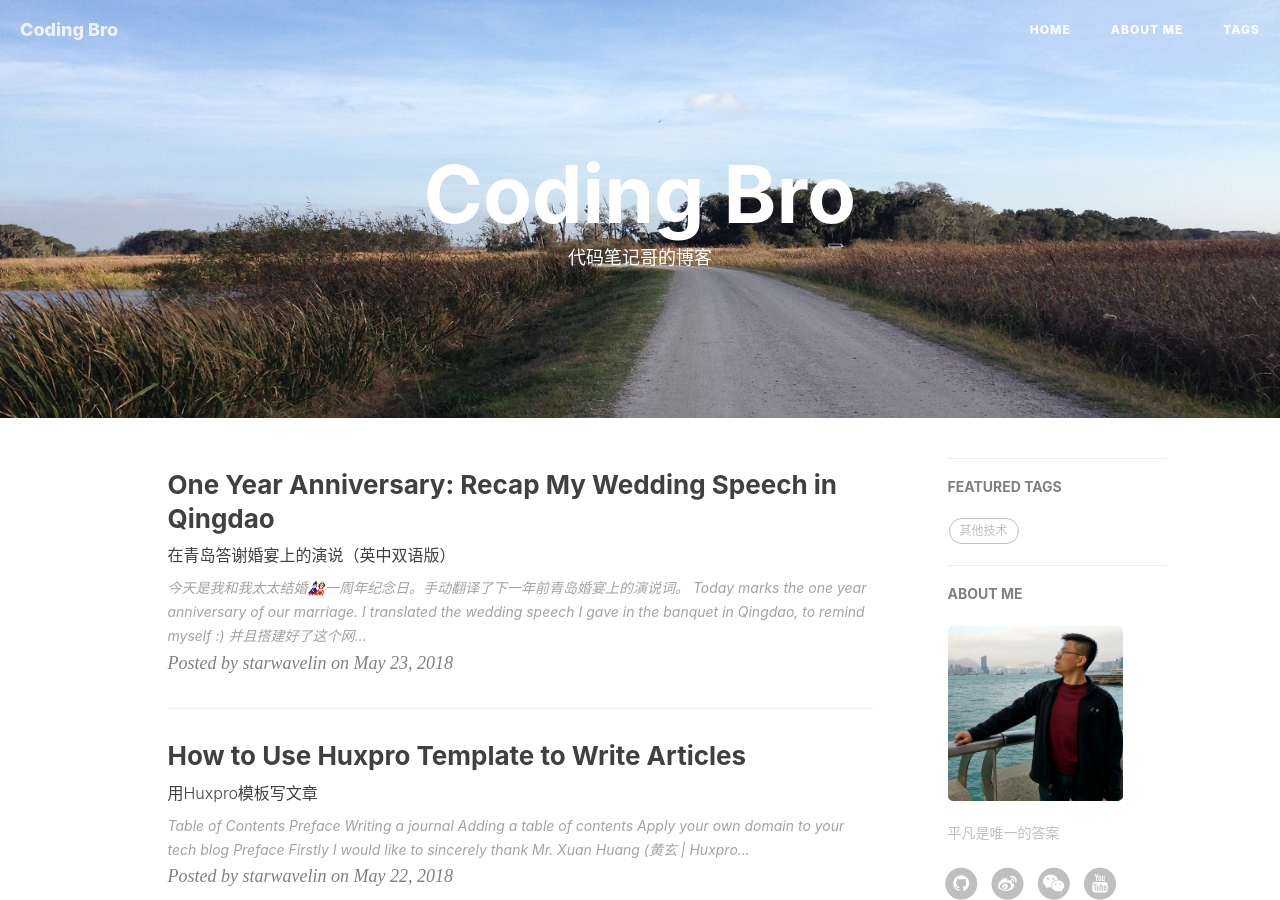
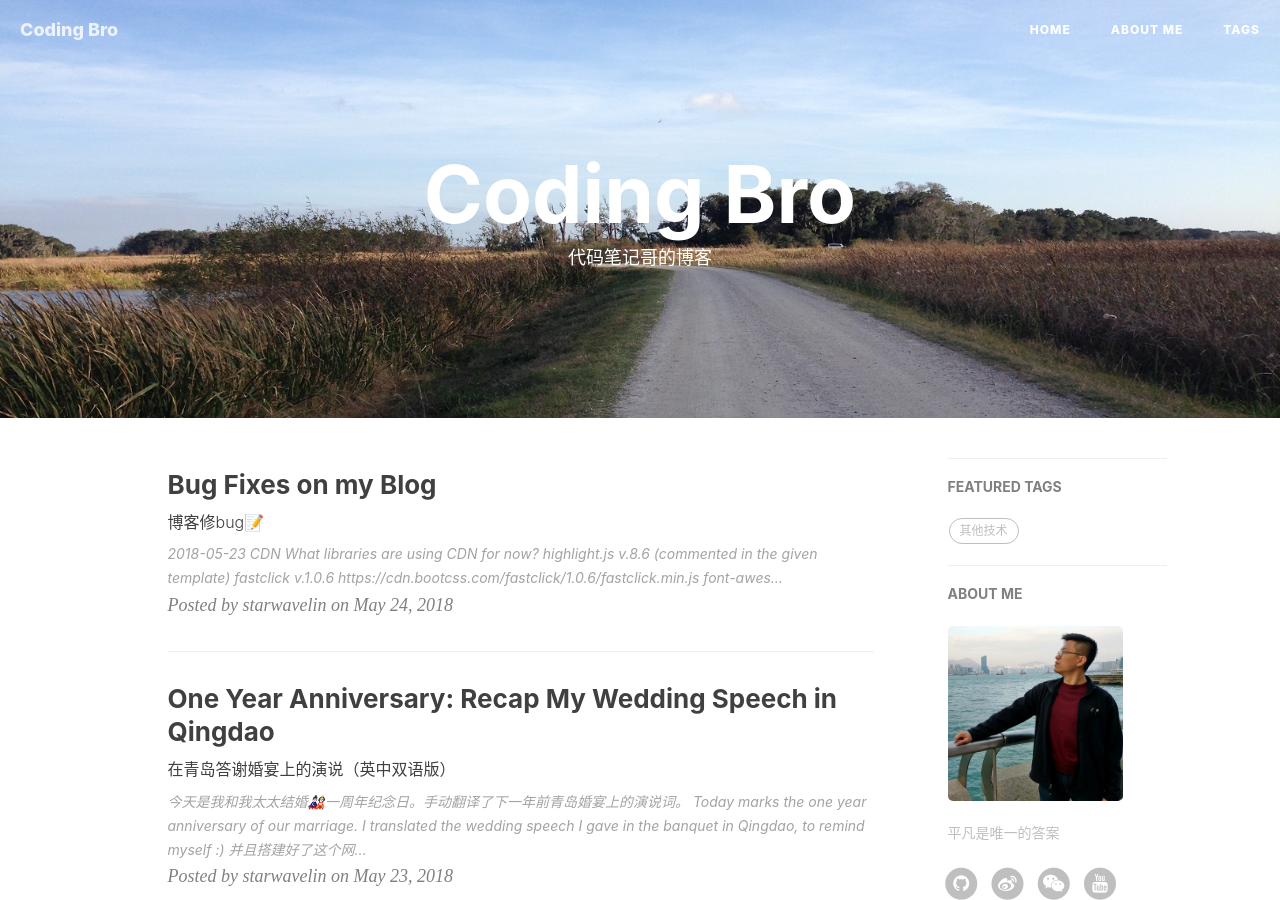
Before and after one commit to starwavelin/starwavelin.github.io, a Jekyll site: the page built from index.html, in a window 1280 px wide and 900 px high. Built offline with Jekyll 4.4.1, drawn with Linux system fonts in a browser that asks for light colours; nearby versions of some CDN libraries; the list of posts is cut into pages by our own code; comment, search, counter and statistics services are not loaded.

Commit message:
add article on bugfixing

````diff
--- a/_includes/head.html
+++ b/_includes/head.html
@@ -21,9 +21,9 @@
     <link rel="stylesheet" href="{{ "/css/syntax.css" | prepend: site.baseurl }}">
 
     <!-- Custom Fonts -->
-    <!-- <link href="http://maxcdn.bootstrapcdn.com/font-awesome/4.3.0/css/font-awesome.min.css" rel="stylesheet" type="text/css"> -->
-    <!-- Hux change font-awesome CDN to qiniu -->
-    <link href="https://cdn.staticfile.org/font-awesome/4.2.0/css/font-awesome.min.css" rel="stylesheet" type="text/css">
+    <link href="http://maxcdn.bootstrapcdn.com/font-awesome/4.3.0/css/font-awesome.min.css" rel="stylesheet" type="text/css">
+    <!-- font-awesome CDN from qiniu, for the convenience of mainlanders -->
+    <!-- <link href="https://cdn.staticfile.org/font-awesome/4.2.0/css/font-awesome.min.css" rel="stylesheet" type="text/css"> -->
 
 
     <!-- Hux Delete, sad but pending in China
--- /dev/null
+++ b/_posts/2018-05-24-bug-fixes-on-my-blog.md
@@ -0,0 +1,28 @@
+---
+layout:     post
+title:      "Bug Fixes on my Blog"
+subtitle:   "博客修bug📝"
+date:       2018-05-24
+author:     "starwavelin"
+header-img: "img/post-banner/post-bg-train-track.jpg"
+tags:
+    - 前端
+    - Extensible Note
+---
+
+### 2018-05-23
+**CDN**
+What libraries are using CDN for now?
+1. **highlight.js v.8.6** (commented in the given template)
+2. **fastclick v.1.0.6**
+https://cdn.bootcss.com/fastclick/1.0.6/fastclick.min.js
+3. **font-awesome v.4.2.0**
+https://cdn.staticfile.org/font-awesome/4.2.0/css/font-awesome.min.css
+4. **html5shiv v.3.7.0** & **respond.js v.1.4.2**
+these two are for browsers lower than IE9, already in commented mode
+5. **anchor-js v.1.1.1**
+https://cdn.bootcss.com/anchor-js/1.1.1/anchor.min.js
+
+The only one I found different from others is the one for font-awesome 4.2.0, which is supplied from ```https://cdn.staticfile.org/font-awesome/4.2.0/css/font-awesome.min.css```. The original author left a comment saying *Hux change font-awesome CDN to qiniu*. So this CDN is actually from 七牛云 for the convenience of viewers from mainland China.
+
+Now let me just change this back to ```http://maxcdn.bootstrapcdn.com/font-awesome/4.3.0/css/font-awesome.min.css``` and see if the page loading speed would improve.
````
Also changed, not shown: 1 other file.
